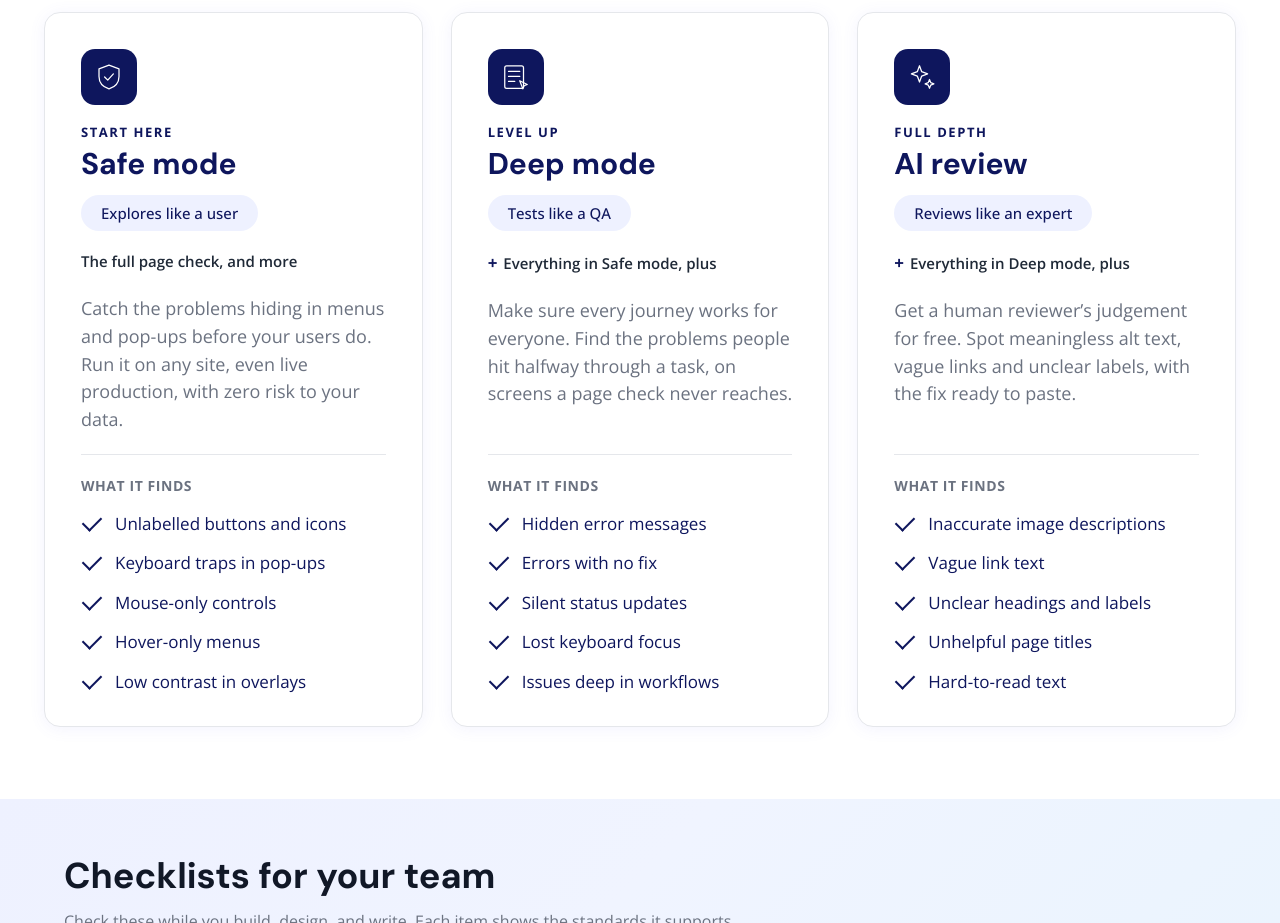
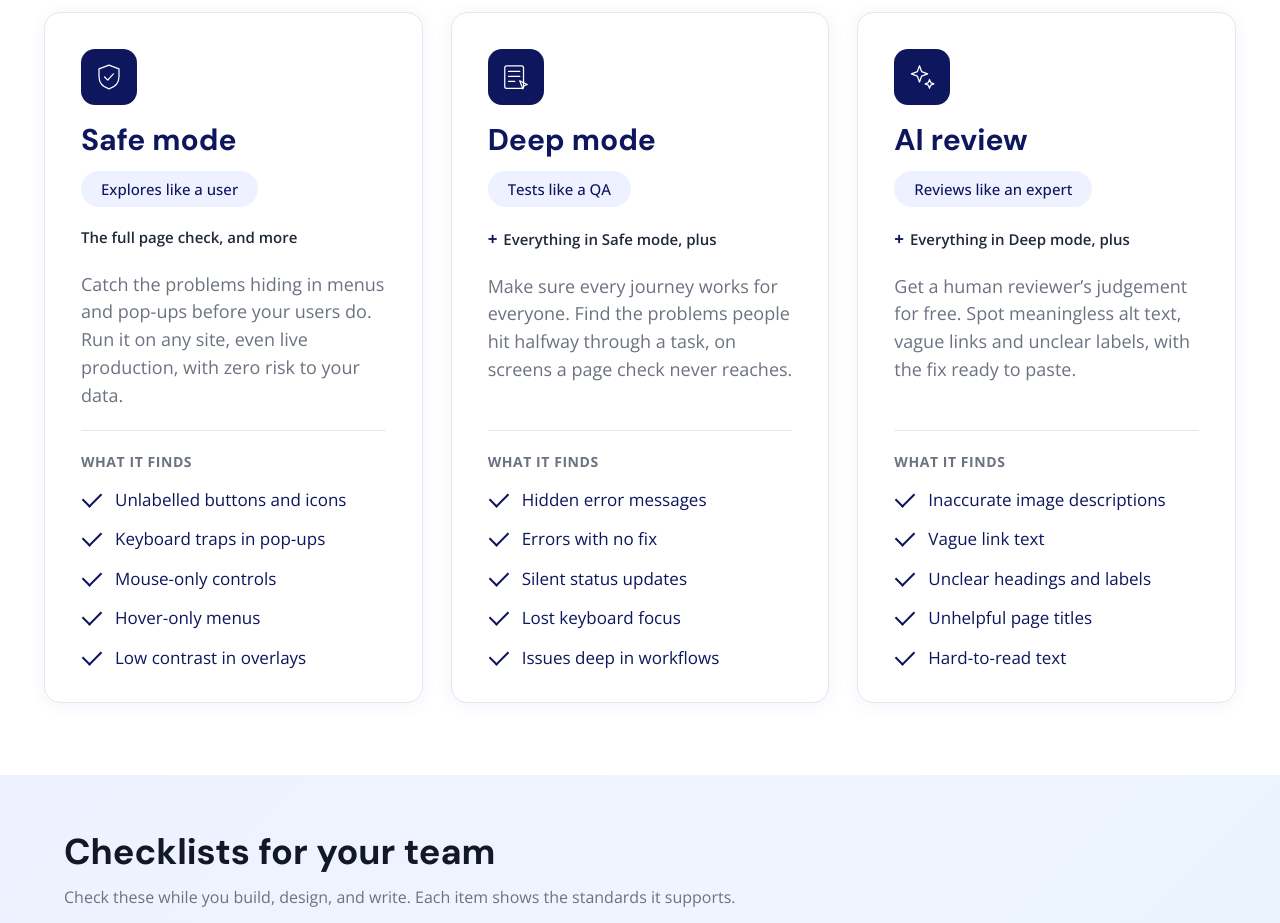
Before and after one commit to niharikasuri-bit/accessibility-site, a plain HTML site: page index.html in a window 1280 px wide. Shown: the part 2120-3043 px from the top of the page. Drawn offline with nearby package versions, Linux system fonts and the light colour scheme.

Commit message:
Scan modes: remove eyebrow text
Co-Authored-By: Claude Opus 5.5 <noreply@anthropic.com>

```diff
--- a/index.html
+++ b/index.html
@@ -211,7 +211,6 @@
         <ul class="mode-grid">
           <li class="mode-card lvl-1">
             <span class="mode-badge"><svg class="mode-icon" aria-hidden="true" viewBox="0 0 48 48" width="48" height="48" fill="none" stroke="currentColor" stroke-width="2" stroke-linecap="round" stroke-linejoin="round"><path d="M24 5l16 6v12c0 10-7 17-16 20-9-3-16-10-16-20V11z"/><path d="M17 24l5 5 9-10"/></svg></span>
-            <p class="mode-eyebrow">Start here</p>
             <h3>Safe mode</h3>
             <span class="mode-tag">Explores like a user</span>
             <div class="mode-level"><span class="mode-plus">The full page check, and more</span></div>
@@ -227,7 +226,6 @@
           </li>
           <li class="mode-card lvl-2">
             <span class="mode-badge"><svg class="mode-icon" aria-hidden="true" viewBox="0 0 48 48" width="48" height="48" fill="none" stroke="currentColor" stroke-width="2" stroke-linecap="round" stroke-linejoin="round"><rect x="6" y="6" width="30" height="36" rx="3"/><path d="M12 15h18M12 23h18M12 31h10"/><path d="M30 30l12 6-5 2-2 5z"/></svg></span>
-            <p class="mode-eyebrow">Level up</p>
             <h3>Deep mode</h3>
             <span class="mode-tag">Tests like a QA</span>
             <div class="mode-level"><span class="mode-plus"><b aria-hidden="true">+</b> Everything in Safe mode, plus</span></div>
@@ -243,7 +241,6 @@
           </li>
           <li class="mode-card lvl-3">
             <span class="mode-badge"><svg class="mode-icon" aria-hidden="true" viewBox="0 0 48 48" width="48" height="48" fill="none" stroke="currentColor" stroke-width="2" stroke-linecap="round" stroke-linejoin="round"><path d="M20 6l3.5 9.5L33 19l-9.5 3.5L20 32l-3.5-9.5L7 19l9.5-3.5z"/><path d="M36 28l2 5 5 2-5 2-2 5-2-5-5-2 5-2z"/></svg></span>
-            <p class="mode-eyebrow">Full depth</p>
             <h3>AI review</h3>
             <span class="mode-tag">Reviews like an expert</span>
             <div class="mode-level"><span class="mode-plus"><b aria-hidden="true">+</b> Everything in Deep mode, plus</span></div>
--- a/site.css
+++ b/site.css
@@ -282,8 +282,6 @@ code { font: 14px "JetBrains Mono", ui-monospace, Consolas, monospace; backgroun
 .mode-badge { display: grid; place-items: center; width: 56px; height: 56px; border-radius: 14px; background: var(--acc); margin-bottom: 18px; flex: none; }
 .mode-badge .mode-icon { color: #FFFFFF; width: 30px; height: 30px; margin: 0; }
 .mode-level { margin-bottom: 20px; }
-.mode-eyebrow { flex: none; font-size: 13px; font-weight: 700; letter-spacing: .12em; text-transform: uppercase; color: var(--acc); margin: 0 0 6px; }
-.mode-card > .mode-eyebrow { flex: none; border: 0; padding: 0; color: var(--acc); font-size: 13px; line-height: 1.4; margin: 0 0 6px; }
 .mode-plus { font-size: 15px; font-weight: 600; color: var(--text-2); }
 .mode-plus b { color: var(--acc); font-size: 17px; margin-right: 2px; }
 .mode-card[class*="lvl-"] .mode-points li::before { border-color: var(--acc); }
```
